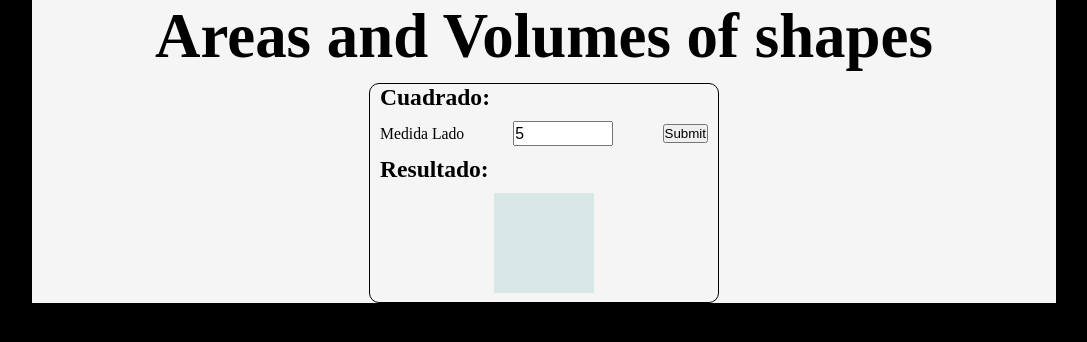
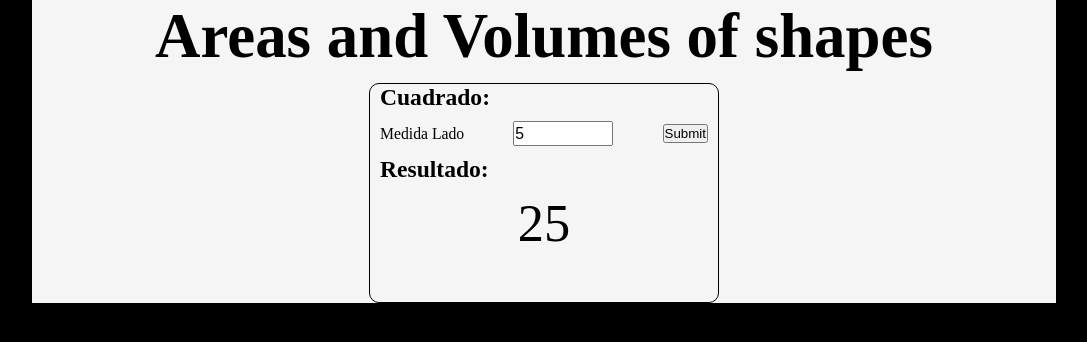
Before and after one commit to JoanMgro/JoanMgro.github.io, a plain HTML site: page index.html in a window 1280 px wide. Both pictures are taken after typing "5" into the empty fields and a click on the button "Submit". Shown: the whole page, without its empty margins (96-1183 px from the left). Drawn offline with Linux system fonts and the light colour scheme.

Commit message:
done first box square

```diff
--- a/index.html
+++ b/index.html
@@ -7,7 +7,7 @@
     <link rel="stylesheet" href="./style.css">
     <link rel="stylesheet" media="(min-width: 641px)" href="./medium.css">
     <link rel="stylesheet" media="(min-width: 1008px)" href="./large.css">
-    <script src="./script.js" defer></script>
+
     <title>Areas and Volumens of shapes</title>
 </head>
 <body>
@@ -27,7 +27,7 @@
                 </div>
                 <div class="output">
                     <h2>Resultado:</h2>
-                    <div class="out_canvas"></div>
+                    <div class="out_canvas" id="out_field"></div>
 
                 </div>
             </form>
@@ -44,6 +44,6 @@
     </div>
 
 
-
+    <script src="./script.js" ></script>
 </body>
 </html>
--- a/script.js
+++ b/script.js
@@ -0,0 +1,16 @@
+const ladoInput = document.querySelector('#lado');
+const resultField = document.querySelector('#out_field');
+
+const buttonCuadrado = document.querySelector('#form1');
+
+
+buttonCuadrado.addEventListener('click', () => {
+
+    let ladoValue = ladoInput.value;
+    let areaCuadrado = (ladoValue*ladoValue);
+    resultField.innerText = Math.round(areaCuadrado*100)/100;
+
+
+}
+
+);
--- a/style.css
+++ b/style.css
@@ -80,20 +80,26 @@ html {
 
  }
 
- .in_form {
+ .in_form { /*Input del form*/
      width: 100px;
      height: 25px;
      font-size: 1.5rem;
  }
 
- .output {
+ .output { /*Segunda parte del form donde esta el resultado*/
      padding-top: 10px;
  }
 
- .out_canvas {
-     width: 100px;
-     height: 100px;
-     margin: 10px auto 0px auto;
+ .out_canvas { /*Canvas donde pintar el resultado*/
+     width: 150px;
+     height: 70px;
+     margin: 10px auto 10px auto;
 
-     background-color: rgb(218, 231, 231);
+     background-color: whitesmoke;
+
+     overflow-x: scroll;
+
+     font-size: 5rem;
+     text-align: center;
+
  }
```
